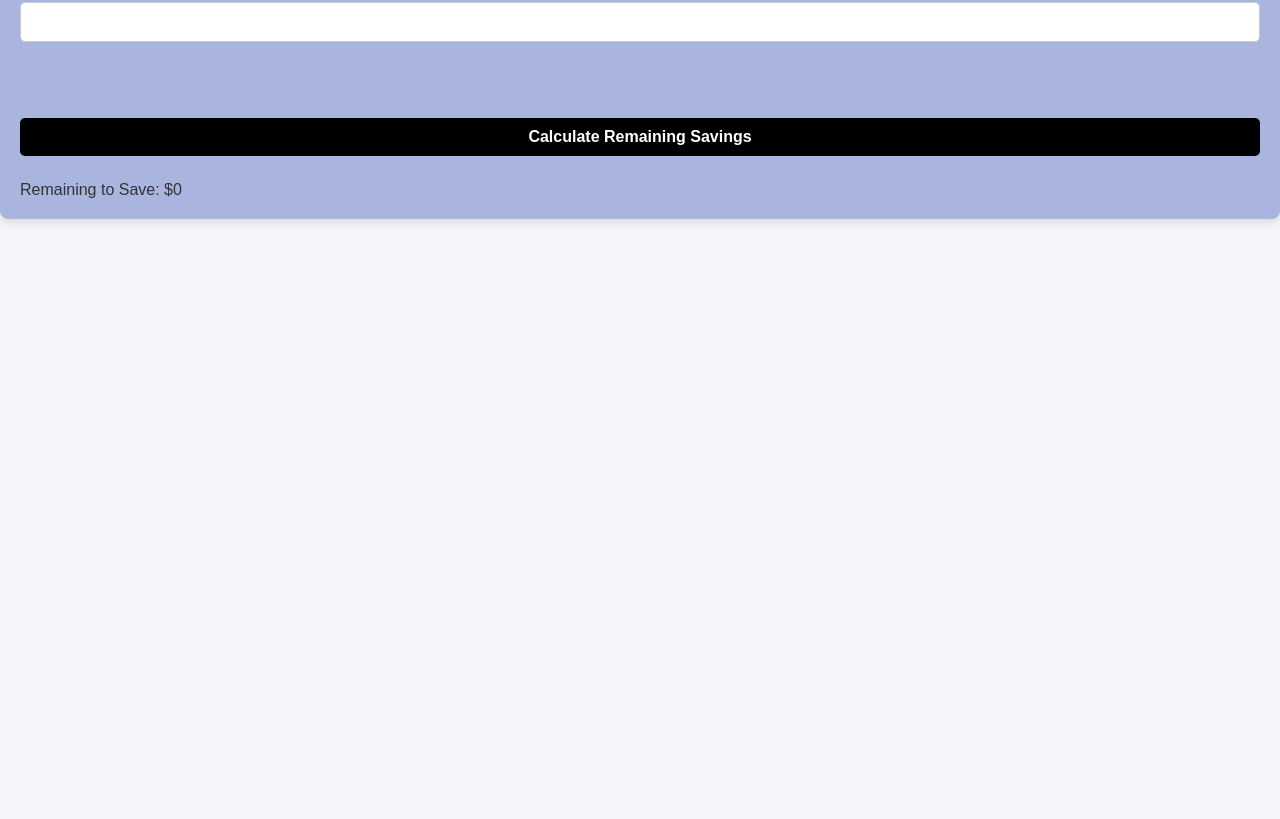
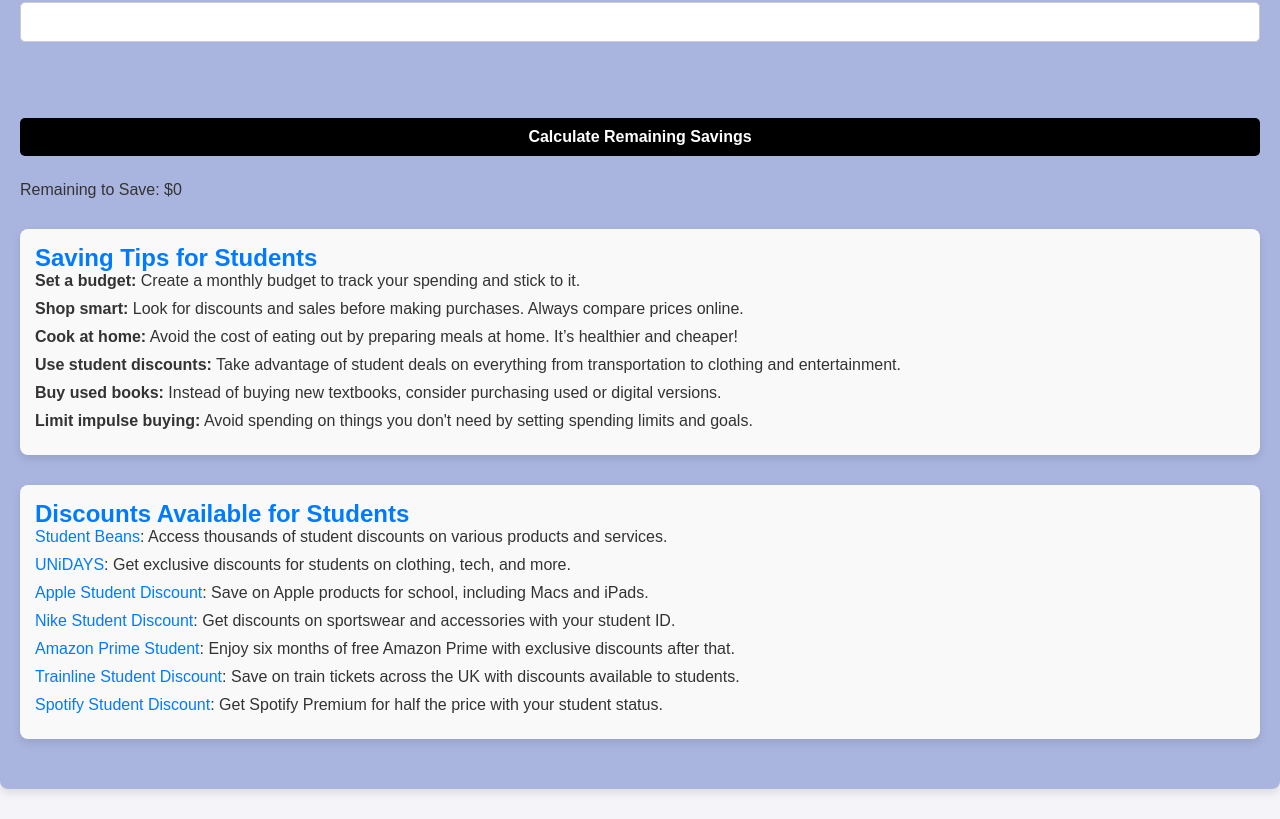
Before and after one commit to Jasper1034/p.colab, a plain HTML site: page savings-tracker.html in a window 1280 px wide. Shown: the part 408-1227 px from the top of the page. Before the commit the page ends 800 px from the top, so only its background shows below. Drawn offline with Linux system fonts and the light colour scheme.

Commit message:
all done i think
finished all sections make them simple

```diff
--- a/savings-tracker.html
+++ b/savings-tracker.html
@@ -17,9 +17,12 @@
     </ul>
 </nav>
 
+
 <section id="savings-tracker">
     <h2>Savings Tracker</h2>
     <p>Track your savings goals:</p>
+
+    <!-- Savings Form Section -->
     <form id="savings-form">
         <label for="savings-goal">Savings Goal ($): </label>
         <input type="number" id="savings-goal" required><br><br>
@@ -30,6 +33,36 @@
         <button type="submit">Calculate Remaining Savings</button>
     </form>
     <p id="remaining-savings">Remaining to Save: $0</p>
+
+
+
+    <!-- Saving Tips Section -->
+    <section id="saving-tips">
+        <h3>Saving Tips for Students</h3>
+        <ul>
+            <li><strong>Set a budget:</strong> Create a monthly budget to track your spending and stick to it.</li>
+            <li><strong>Shop smart:</strong> Look for discounts and sales before making purchases. Always compare prices online.</li>
+            <li><strong>Cook at home:</strong> Avoid the cost of eating out by preparing meals at home. It’s healthier and cheaper!</li>
+            <li><strong>Use student discounts:</strong> Take advantage of student deals on everything from transportation to clothing and entertainment.</li>
+            <li><strong>Buy used books:</strong> Instead of buying new textbooks, consider purchasing used or digital versions.</li>
+            <li><strong>Limit impulse buying:</strong> Avoid spending on things you don't need by setting spending limits and goals.</li>
+        </ul>
+    </section>
+
+    <!-- Discounts for Students Section -->
+    <section id="student-discounts">
+        <h3>Discounts Available for Students</h3>
+        <ul>
+            <li><a href="https://www.studentbeans.com/" target="_blank">Student Beans</a>: Access thousands of student discounts on various products and services.</li>
+            <li><a href="https://www.unidays.com/" target="_blank">UNiDAYS</a>: Get exclusive discounts for students on clothing, tech, and more.</li>
+            <li><a href="https://www.apple.com/uk/shop" target="_blank">Apple Student Discount</a>: Save on Apple products for school, including Macs and iPads.</li>
+            <li><a href="https://www.nike.com" target="_blank">Nike Student Discount</a>: Get discounts on sportswear and accessories with your student ID.</li>
+            <li><a href="https://www.amazon.co.uk/gp/student/signup/info" target="_blank">Amazon Prime Student</a>: Enjoy six months of free Amazon Prime with exclusive discounts after that.</li>
+            <li><a href="https://www.thetrainline.com" target="_blank">Trainline Student Discount</a>: Save on train tickets across the UK with discounts available to students.</li>
+            <li><a href="https://www.spotify.com/uk/student" target="_blank">Spotify Student Discount</a>: Get Spotify Premium for half the price with your student status.</li>
+        </ul>
+    </section>
+
 </section>
 
 <script>
@@ -45,5 +78,8 @@
     });
 </script>
 
+
+
+
 </body>
 </html>
--- a/styles.css
+++ b/styles.css
@@ -395,6 +395,37 @@ footer {
 
 
 
+#saving-tips, #student-discounts {
+  margin-top: 30px;
+  padding: 15px;
+  background-color: #f9f9f9;
+  border-radius: 8px;
+  box-shadow: 0 4px 8px rgba(0, 0, 0, 0.1);
+}
+
+#saving-tips h3, #student-discounts h3 {
+  font-size: 1.5rem;
+  color: #007BFF;
+}
+
+#saving-tips ul, #student-discounts ul {
+  list-style-type: none;
+  padding: 0;
+}
+
+#saving-tips li, #student-discounts li {
+  margin-bottom: 10px;
+}
+
+#student-discounts a {
+  color: #007BFF;
+  text-decoration: none;
+}
+
+#student-discounts a:hover {
+  text-decoration: underline;
+}
+
 
 
 
```
Also changed, not shown: loan-calculator.html (+46 -5 lines).
